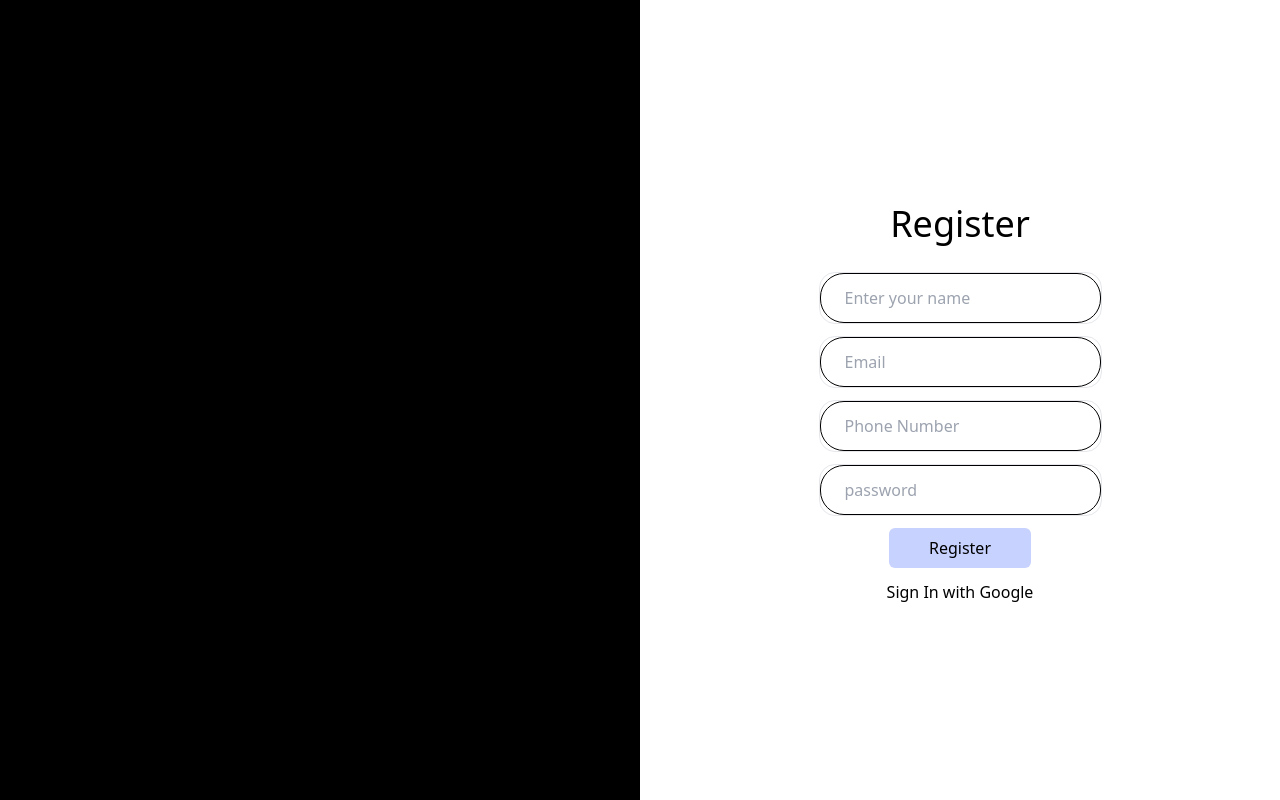
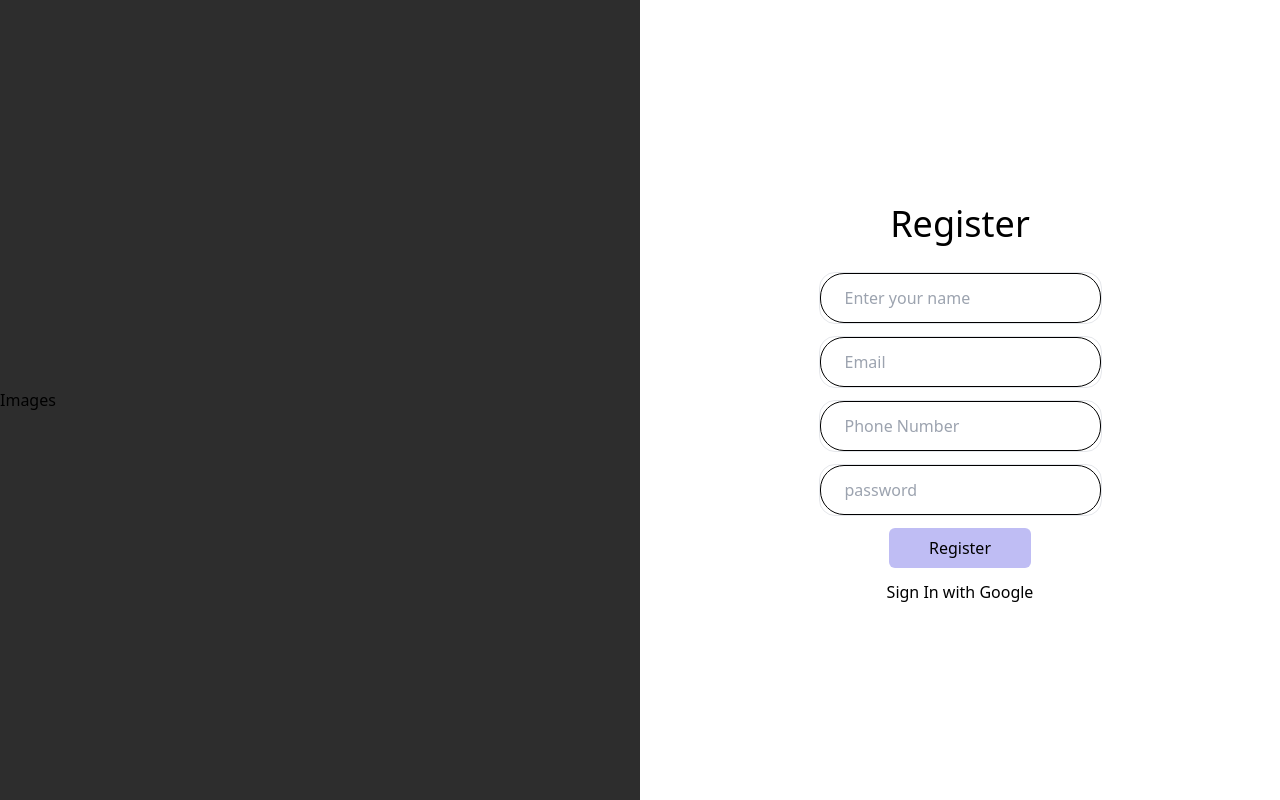
Before and after one commit to geethu-sebastian/QikHire, a Next.js app in the folder qikhire/: page /register in a window 1280 px wide. Built offline with nearby package versions, Linux system fonts and the light colour scheme.

Commit message:
google logo

```diff
--- a/qikhire/src/pages/login.js
+++ b/qikhire/src/pages/login.js
@@ -2,6 +2,7 @@ import Head from "next/head"
 import Layout from "../components/layout"
 import Link from "next/link"
 import styles from "../styles/Form.module.css"
+import Image from "next/image"
 
 export default function Login(){
     return(
@@ -28,15 +29,22 @@ export default function Login(){
                          className={styles.input_text}
                         />
                     </div>
-                    <div className="input-button py-2 bg-indigo-200 w-[50%] rounded-md">
+                    <div className="input-button py-2 bg-blue w-[50%] rounded-md text-bold">
                         <button type="submit">
-                           <Link href="/jobsearch">Login</Link>
+                           <Link href="/jobsearch"><p className="font-semibold">Login</p></Link>
                         </button>
                     </div>
-                    <div className="input-button">
-                        <button type="submit">
-                           Sign In with Google
-                        </button>
+                    <div className="flex w-[70%] h-[50%] bg-slate-400">
+
+                          <div className="flex flex-row w-full h-full bg-red-400 ">
+                            <div className="flex w-full h-full justify-center items center bg-green-200">
+                               <Image src="google.svg" height={15} width={15}/>
+                            </div>
+                            <div className="flex w-full h-full text-center bg-blue">
+                               <p>Sign In with Google</p>
+                            </div>
+                            </div>
+
                     </div>
 
                 </form>
--- a/qikhire/src/pages/register.js
+++ b/qikhire/src/pages/register.js
@@ -46,7 +46,7 @@ export default function Register() {
               className={styles.input_text}
             />
           </div>
-          <div className="input-button py-2 bg-indigo-200 w-[50%] rounded-md">
+          <div className="input-button py-2 bg-blue w-[50%] rounded-md">
             <button type="submit">Register</button>
           </div>
 
--- a/qikhire/src/pages/workernearyou.js
+++ b/qikhire/src/pages/workernearyou.js
@@ -5,16 +5,16 @@ export default function Workernearyou(){
 
 
              <div className='overflow-x-auto flex flex-col md:flex-row py-4 px-2 w-full h-full md:h-[60%] bg-yellow-300 scrollbar-hide'>
-                  <div className=" w-[20%] h-full flex-shrink-0 rounded-lg bg-indigo-200 hover:bg-red-200">
+                  <div className=" w-[20%] h-full flex-shrink-0 rounded-lg bg-blue hover:bg-pink">
 
                   </div>
-                  <div className=" w-[20%] h-full flex-shrink-0 rounded-lg bg-indigo-200  hover:bg-red-200">
+                  <div className=" w-[20%] h-full flex-shrink-0 rounded-lg bg-blue  hover:bg-pink">
 
                   </div>
-                  <div className="w-[20%] h-full flex-shrink-0 rounded-lg  bg-indigo-200  hover:bg-red-200">
+                  <div className="w-[20%] h-full flex-shrink-0 rounded-lg  bg-blue  hover:bg-pink">
 
                   </div>
-                  <div className=" md:w-[20%] h-full flex-shrink-0 rounded-lg  bg-indigo-200  hover:bg-red-200">
+                  <div className=" md:w-[20%] h-full flex-shrink-0 rounded-lg  bg-blue  hover:bg-pink">
 
                   </div>
                   <div className=" md:w-[20%] h-full flex-shrink-0 rounded-lg  bg-indigo-200  hover:bg-red-200">
--- a/qikhire/tailwind.config.js
+++ b/qikhire/tailwind.config.js
@@ -17,6 +17,17 @@ module.exports = {
     }
     },
   },
+  theme:{
+    backgroundColor: theme =>({
+      ...theme('colors'),
+      'black' : '#2D2D2D',
+      'white' : '#ffffff',
+      'blue':'#BFBDF4',
+      'pink': '#FED0AB',
+      'grey' : '#D9D9D9',
+
+    })
+  },
   plugins: [
     require('tailwind-scrollbar-hide')],
 }
```
Also changed, not shown: qikhire/public/google.svg (added).
